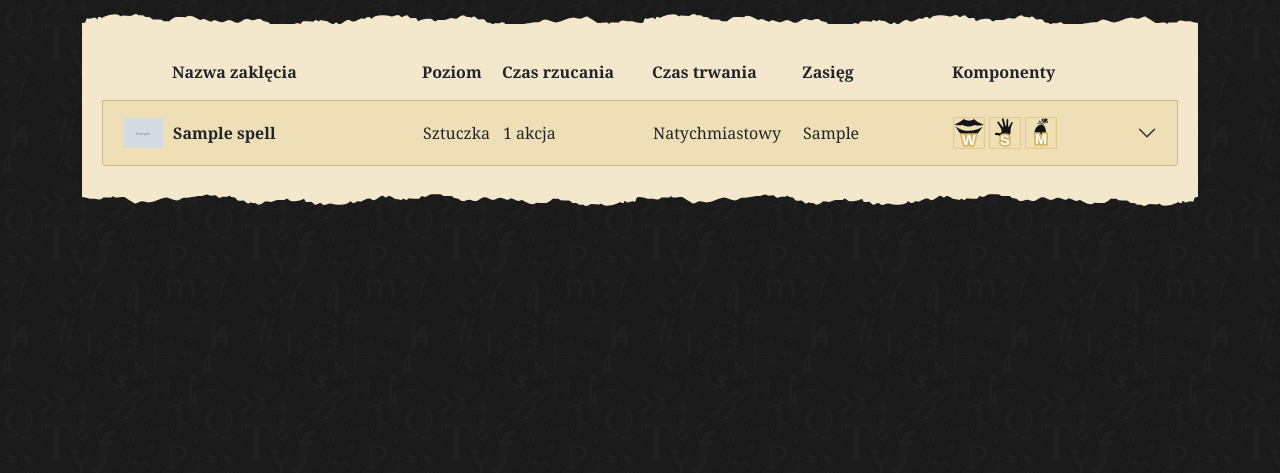
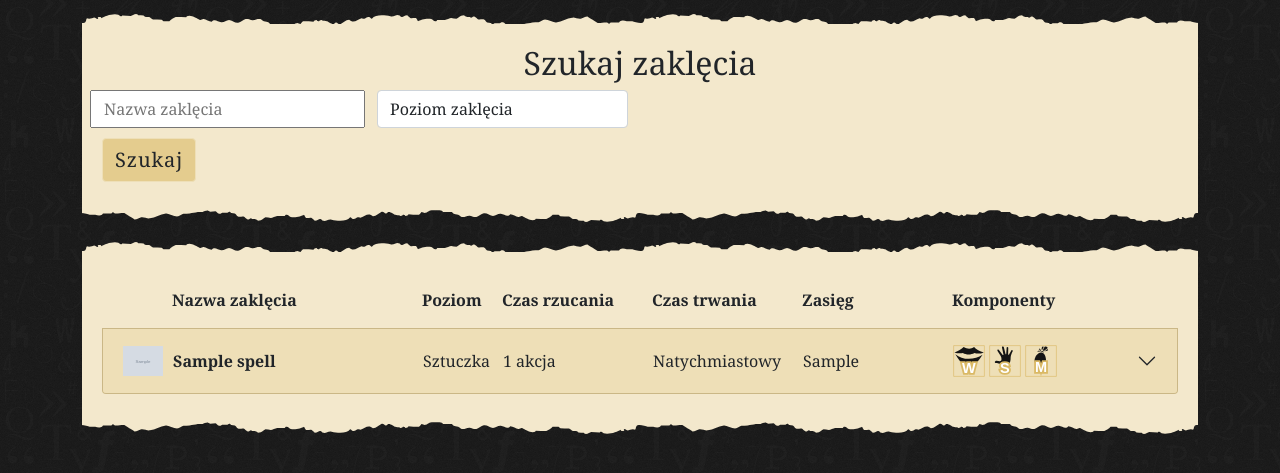
Before and after one commit to Zavanven/grimuar, a Django app: page / in a window 1280 px wide. Shown: the part 66-539 px from the top of the page. Run offline with Django 3.2, Linux system fonts and the light colour scheme; tables that the repository leaves empty hold one stand-in row (values such as "Sample post"); grey boxes marked "Sample" are stand-in pictures; some libraries are stand-ins or nearby versions.

Commit message:
Started creating filter form on homepage

```diff
--- /dev/null
+++ b/spell/choices.py
@@ -0,0 +1,12 @@
+spell_level_choices = {
+    0: 'Sztuczka',
+    1: '1. krąg',
+    2: '2. krąg',
+    3: '3. krąg',
+    4: '4. krąg',
+    5: '5. krąg',
+    6: '6. krąg',
+    7: '7. krąg',
+    8: '8. krąg',
+    9: '9. krąg'
+}
--- a/user/templates/user/home.html
+++ b/user/templates/user/home.html
@@ -4,8 +4,25 @@
 
 {% block content %}
 <div class="paper-background">
+    <div class="h2 text-center">Szukaj zaklęcia</div>
+    <form action="{% url 'home' %}">
+        <div class="row">
+            <input class="col-md-3" type="text" name="title" placeholder="Nazwa zaklęcia" aria-label="title">
+            <div class="col-md-3">
+                <select class="form-control" name="spell_level">
+                    <option selected="true" disabled="disabled">Poziom zaklęcia</option>
+                    {% for key, value in spell_level_choices.items %}
+                        <option value="{{ key }}">{{ value }}</option>
+                    {% endfor %}
+                </select>
+            </div>
+        </div>
+        <button class="btn btn-spell" type="submit">Szukaj</button>
+    </form>
+</div>
 
-
+<div class="paper-background">
+{% if spells %}
 <div class="spell-labels">
     <div class="spell-labels__icon"></div>
     <div class="spell-labels__title">Nazwa zaklęcia</div>
@@ -59,6 +76,11 @@
         </div>
     </div>
 {% endfor %}
+{% else %}
+    <div class="text-center">
+        <h2>Nie ma takiego zaklęcia w grimuarze.</h2>
+    </div>
+{% endif %}
 </div>
 </div>
 {% endblock %}
--- a/user/views.py
+++ b/user/views.py
@@ -6,16 +6,34 @@ from django.db import IntegrityError
 from django.db.models import Q
 from django.contrib.auth.decorators import login_required
 from spell.models import Spell
+from spell.choices import spell_level_choices
 
 
 # Create your views here.
 def home(request):
+    spells = Spell.objects.order_by('title')
+
+    # Search from navbar only
     search_spell = request.GET.get('search')
     if search_spell:
         spells = Spell.objects.filter(Q(title__icontains=search_spell))
-    else:
-        spells = Spell.objects.all()
-    return render(request, 'user/home.html', {'spells' : spells})
+        return render(request, 'user/home.html', {'spells' : spells, 'spell_level_choices' : spell_level_choices })
+
+    # title
+    if "title" in request.GET:
+        title = request.GET['title']
+        # Checking if title is empty
+        if title:
+            spells = spells.filter(title__icontains=title)
+
+    # spell level
+    if "spell_level" in request.GET:
+        spell_level = request.GET['spell_level']
+        if spell_level:
+            spells = spells.filter(spell_level__icontains=spell_level)
+
+
+    return render(request, 'user/home.html', {'spells' : spells, 'spell_level_choices' : spell_level_choices })
 
 def show_user_info(request):
     return render(request, 'user/show_user_info.html')
```
